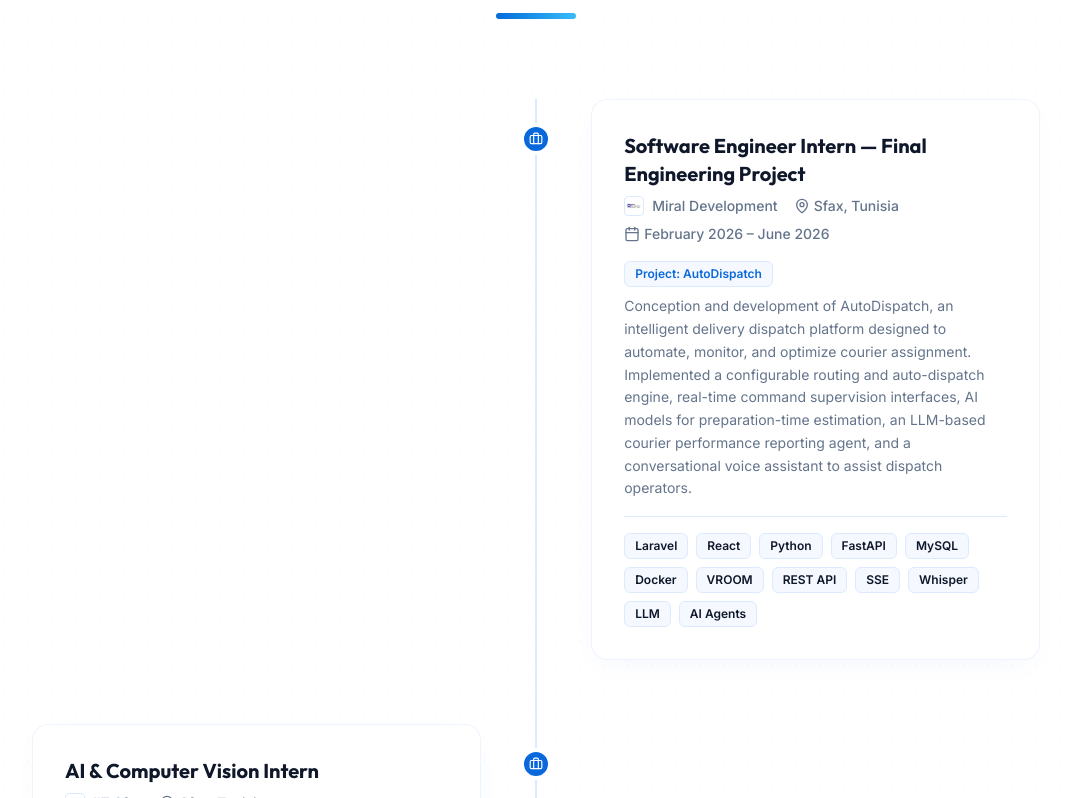
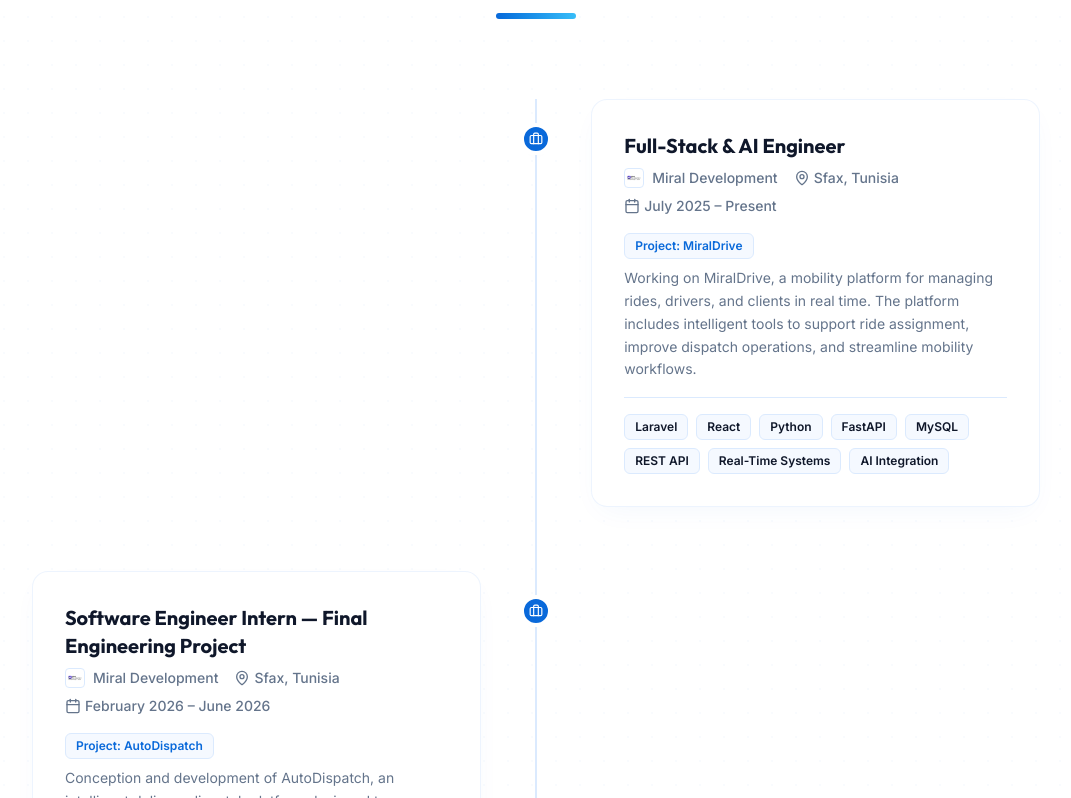
Before and after one commit to mohamedahmedtrigui/MohamedAhmedPortfolio, a React (Vite) app: page / in a window 1280 px wide. Shown: the part 1962-2760 px from the top of the page, without its empty margins (104-1175 px from the left). Built offline with nearby package versions, Linux system fonts and the light colour scheme; no server answers.

Commit message:
Enhance AIChatbot with current status and update agent knowledge for MiralDrive project

```diff
--- a/src/components/AIChatbot.jsx
+++ b/src/components/AIChatbot.jsx
@@ -27,6 +27,9 @@
 
   return `POSITIONING:
 ${knowledge.positioning}
+
+CURRENT STATUS:
+${knowledge.currentStatus}
 
 PROFILE NARRATIVE:
 ${knowledge.profileNarrative}
@@ -105,9 +108,14 @@
 ${formatExpandedKnowledge(expandedKnowledge)}
 
 RULES:
-- Keep answers short, clean, and highly professional.
+- Always keep answers simple, short, clean, and highly professional.
+- Default to 1 to 3 concise sentences maximum.
+- Do not write long paragraphs.
+- Do not include detailed technology lists unless the visitor explicitly asks for technologies or stack details.
+- For general questions, answer directly first, then add only one useful supporting detail.
 - Always highlight and sell Mohamed Ahmed TRIGUI's profile, presenting his software engineering and AI expertise in the best possible light to attract recruiters.
 - Use the expanded agent knowledge to add useful context when the user's question requires more depth than the portfolio cards.
+- For questions about what Mohamed is doing now, currently, today, or at the moment, use CURRENT STATUS first.
 - If portfolio display data and expanded knowledge differ in precision, prefer the structured portfolio data for exact dates and use expanded knowledge for narrative context.
 - DO NOT use bold markdown tags (such as **, ***, etc.) in any part of your response. Return plain text only.
 - DO NOT use bullet points (-), dashes, or list layouts. Write in clean, flowing, cohesive paragraphs.
@@ -150,7 +158,7 @@
     });
   }, [vocab.chatbot.initialMessage]);
 
-  const MISTRAL_API_KEY = import.meta.env.VITE_MISTRAL_API_KEY || "or3c7gkjZJlFmmLMq8zx8mgCIW5YryhF";
+  const MISTRAL_API_KEY = import.meta.env.VITE_MISTRAL_API_KEY || "";
 
   const handleSendMessage = async (textToSend) => {
     const text = textToSend || inputValue;
--- a/src/data/agentKnowledge.js
+++ b/src/data/agentKnowledge.js
@@ -2,6 +2,8 @@
   en: {
     positioning:
       "Mohamed Ahmed TRIGUI is a software engineer specialized in Artificial Intelligence, positioned at the intersection of software engineering, full-stack product development, computer vision, generative AI, RAG systems, and intelligent agents.",
+    currentStatus:
+      "Currently, Mohamed is working with Miral Development on MiralDrive, a mobility platform that manages rides, drivers, and clients in real time. MiralDrive includes intelligent tools to support ride assignment and improve mobility operations. When asked what Mohamed is currently doing, answer with MiralDrive as the current project, not AutoDispatch.",
     profileNarrative:
       "His background combines six years of higher education across telecommunications, networks, software development, information systems, and artificial intelligence. This gives him a product-oriented engineering profile: he can understand a business need, design an architecture, build front-end and back-end systems, manage databases and APIs, and integrate AI models into real-world workflows.",
     educationContext: [
@@ -39,10 +41,12 @@
         "SmartALPR is not only a computer vision project. It combines YOLO detection, OCR extraction, a RAG architecture connected to a large language model, and an AI agent able to analyze regulatory elements and generate structured reports.",
     },
     answerGuidance: [
+      "Always keep chatbot answers short and simple, usually one to three sentences.",
       "When asked for a general profile summary, present Mohamed as an end-to-end engineer who bridges business needs, software architecture, full-stack implementation, and AI integration.",
       "When asked about strengths, highlight practical delivery, applied AI, full-stack ownership, automation mindset, and ability to transform manual business processes into intelligent systems.",
       "When asked about SmartALPR, mention computer vision, generative AI, RAG, LLMs, regulatory analysis, AI agent capabilities, and report generation.",
       "When asked about NutriShape AI, describe it as a generative AI and multimodal recommendation project, not merely machine learning.",
+      "When asked what Mohamed is currently doing, say he is working with Miral Development on MiralDrive, a real-time mobility platform for rides, drivers, clients, and intelligent ride assignment.",
       "When asked about early background, mention telecommunications, networks, information systems, Agile/Scrum, ERP Sage X3, and Python automation only as supporting context.",
     ],
     caution:
@@ -51,6 +55,8 @@
   fr: {
     positioning:
       "Mohamed Ahmed TRIGUI est ingenieur logiciel specialise en Intelligence Artificielle, positionne a l'intersection du software engineering, du developpement full-stack, de la computer vision, de l'IA generative, des systemes RAG et des agents intelligents.",
+    currentStatus:
+      "Actuellement, Mohamed travaille avec Miral Development sur MiralDrive, une plateforme de mobilite qui permet de gerer les courses, les chauffeurs et les clients en temps reel. MiralDrive integre des outils intelligents pour faciliter l'affectation des courses et ameliorer les operations. Quand on demande ce que Mohamed fait actuellement, repondre avec MiralDrive comme projet actuel, pas AutoDispatch.",
     profileNarrative:
       "Son parcours combine six annees d'etudes superieures entre telecommunications, reseaux, developpement logiciel, systemes d'information et intelligence artificielle. Cela lui donne un profil d'ingenieur oriente produit : il peut comprendre un besoin metier, concevoir une architecture, developper le front-end et le back-end, gerer les bases de donnees et les APIs, puis integrer des modeles IA dans des workflows reels.",
     educationContext: [
@@ -88,10 +94,12 @@
         "SmartALPR n'est pas seulement un projet de computer vision. Il combine detection YOLO, extraction OCR, architecture RAG connectee a un LLM et agent IA capable d'analyser des elements reglementaires et de generer des rapports structures.",
     },
     answerGuidance: [
+      "Toujours garder les reponses du chatbot courtes et simples, generalement entre une et trois phrases.",
       "Pour une presentation generale, presenter Mohamed comme un ingenieur end-to-end capable de relier besoin metier, architecture logicielle, implementation full-stack et integration IA.",
       "Pour ses forces, mettre en avant la livraison concrete, l'IA appliquee, la maitrise full-stack, l'automatisation et la capacite a transformer des processus manuels en systemes intelligents.",
       "Pour SmartALPR, mentionner computer vision, IA generative, RAG, LLMs, analyse reglementaire, agent IA et generation de rapports.",
       "Pour NutriShape AI, le decrire comme un projet d'IA generative et de recommandation multimodale, pas seulement comme du machine learning.",
+      "Quand on demande ce que Mohamed fait actuellement, dire qu'il travaille avec Miral Development sur MiralDrive, une plateforme de mobilite temps reel pour les courses, les chauffeurs, les clients et l'affectation intelligente des courses.",
       "Pour le debut de parcours, mentionner telecommunications, reseaux, systemes d'information, Agile/Scrum, ERP Sage X3 et automatisation Python comme contexte complementaire.",
     ],
     caution:
--- a/src/data/portfolioData.js
+++ b/src/data/portfolioData.js
@@ -28,6 +28,16 @@
     ]
   },
   experience: [
+    {
+      role: "Full-Stack & AI Engineer",
+      company: "Miral Development",
+      location: "Sfax, Tunisia",
+      period: "July 2025 – Present",
+      project: "MiralDrive",
+      details: "Working on MiralDrive, a mobility platform for managing rides, drivers, and clients in real time. The platform includes intelligent tools to support ride assignment, improve dispatch operations, and streamline mobility workflows.",
+      technologies: ["Laravel", "React", "Python", "FastAPI", "MySQL", "REST API", "Real-Time Systems", "AI Integration"],
+      companyLogo: "/images/miral_.png"
+    },
     {
       role: "Software Engineer Intern — Final Engineering Project",
       company: "Miral Development",
--- a/src/vocab/LanguageContext.jsx
+++ b/src/vocab/LanguageContext.jsx
@@ -8,6 +8,7 @@
 const VOCAB = { eng, fr };
 
 const projectIdByName = {
+  MiralDrive: "miraldrive",
   AutoDispatch: "autodispatch",
   SmartALPR: "smartalpr",
   "NutriShape AI": "nutrishape",
--- a/src/vocab/fr.js
+++ b/src/vocab/fr.js
@@ -125,6 +125,11 @@
       ],
     },
     experience: {
+      miraldrive: {
+        role: "Full-Stack & AI Engineer",
+        period: "Juillet 2025 - Present",
+        details: "Travaille sur MiralDrive, une plateforme de mobilite qui permet de gerer les courses, les chauffeurs et les clients en temps reel. La plateforme integre des outils intelligents pour faciliter l'affectation des courses, ameliorer les operations de dispatch et optimiser les workflows de mobilite.",
+      },
       autodispatch: {
         role: "Stagiaire Ingenieur Logiciel - Projet de fin d'etudes",
         period: "Fevrier 2026 - Juin 2026",
```
